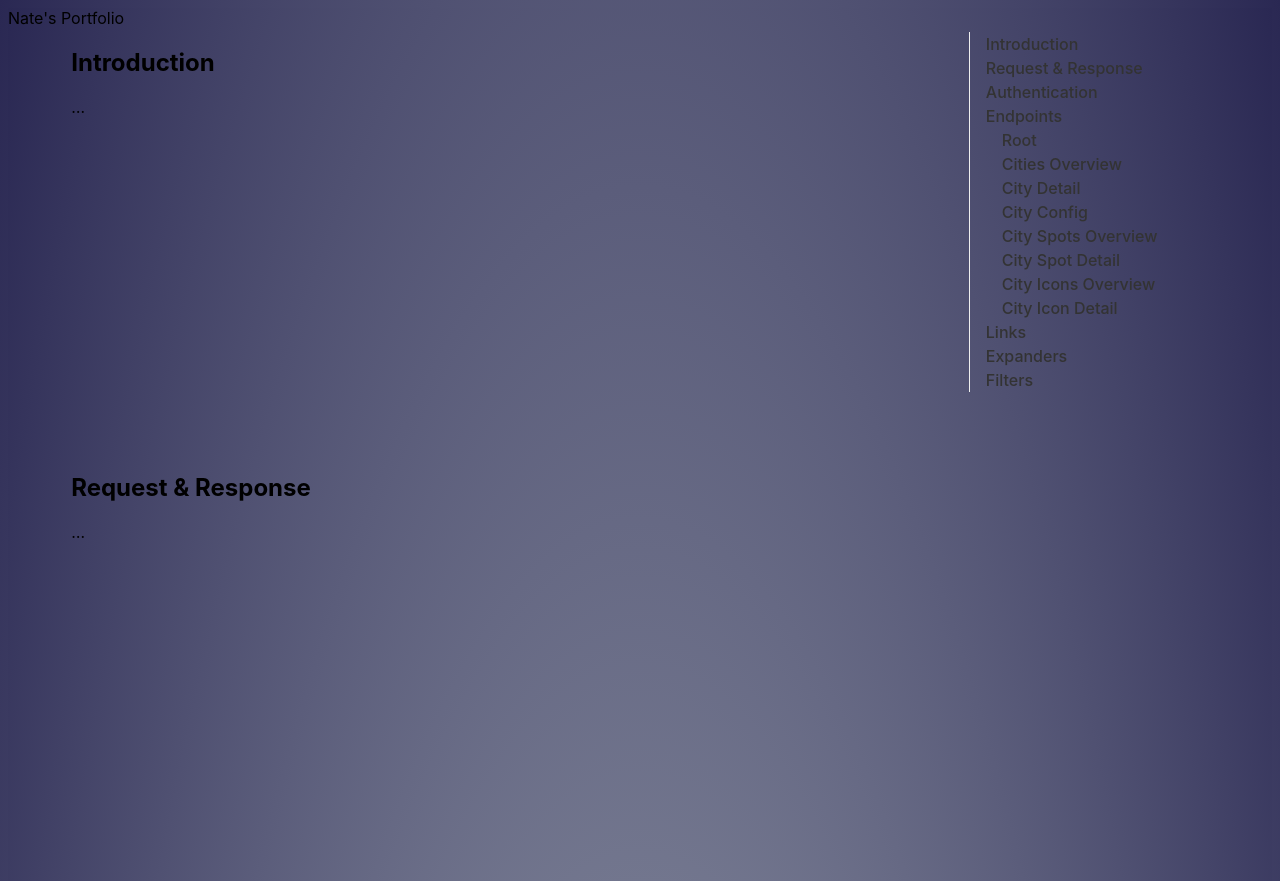
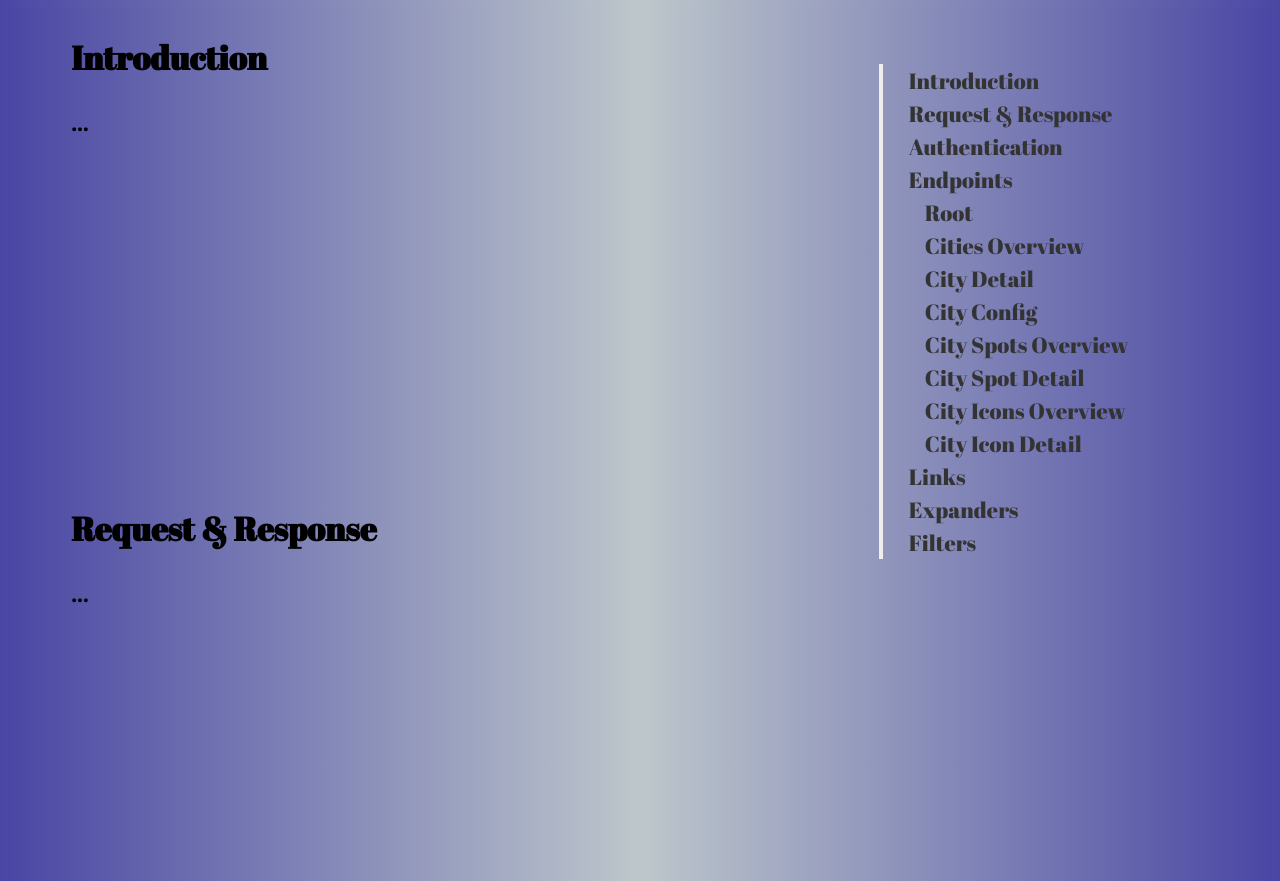
Before and after one commit to natebruggeman/nate_portfolio, a plain HTML site: page index.html in a window 1280 px wide. Shown: the top 881 px of the page. Drawn offline with Linux system fonts and the light colour scheme.

Commit message:
background and font changes

```diff
--- a/css/style.css
+++ b/css/style.css
@@ -1,3 +1,5 @@
+@import url('https://fonts.googleapis.com/css?family=Abril+Fatface|Roboto:400,500&display=swap');
+
 
 /* 1. Enable smooth scrolling */
 html {
@@ -7,7 +9,7 @@ html {
 /* 2. Make nav sticky */
 main > nav {
 	position: sticky;
-	top: 2rem;
+	top: 4rem;
 	align-self: start;
 }
 
@@ -19,8 +21,8 @@ main > nav {
 
 /* Sidebar Navigation */
 .section-nav {
-	padding-left: 0;
-	border-left: 1px solid #efefef;
+	padding-left: 10;
+	border-left: 4px solid #efefef;
 }
 
 .section-nav a {
@@ -28,7 +30,7 @@ main > nav {
 	display: block;
 	padding: .125rem 0;
 	color: #ccc;
-	transition: all 50ms ease-in-out; /* 💡 This small transition makes setting of the active state smooth */
+	transition: all 50ms ease-in-out; /*don't change this ever*/
 }
 
 .section-nav a:hover,
@@ -43,13 +45,14 @@ main > nav {
 
 html, body {
 	background: #4A47A4;
-	background: -moz-radial-gradient(center, #4A47A4 0%, #BDC7CB 0%, #2A2853 100%);
-	background: -webkit-radial-gradient(center, #4A47A4 0%, #BDC7CB 0%, #2A2853 100%);
-	background: radial-gradient(ellipse at center, #4A47A4 0%, #BDC7CB 0%, #2A2853 100%);
+	background: -moz-linear-gradient(left, #4A47A4 0%, #BDC7CB 50%, #4A47A4 100%);
+	background: -webkit-linear-gradient(left, #4A47A4 0%, #BDC7CB 50%, #4A47A4 100%);
+	background: linear-gradient(to right, #4A47A4 0%, #BDC7CB 50%, #4A47A4 100%);
 }
 
 body {
-	font-family: -apple-system, BlinkMacSystemFont, "Segoe UI", "Roboto", "Oxygen", "Ubuntu", "Cantarell", "Fira Sans", "Droid Sans", "Helvetica Neue", sans-serif;
+	font-family: "Abril Fatface", cursive;
+	font-size: 22px;
 }
 
 ul, ol {
--- a/index.html
+++ b/index.html
@@ -4,7 +4,6 @@
 		<link rel="stylesheet" type="text/css" href="css/style.css">
 	</head>
 	<body>
-		<a> Nate's Portfolio </a>
 		<script type="text/javascript" src="app.js"></script>
 
 	<main>
```
